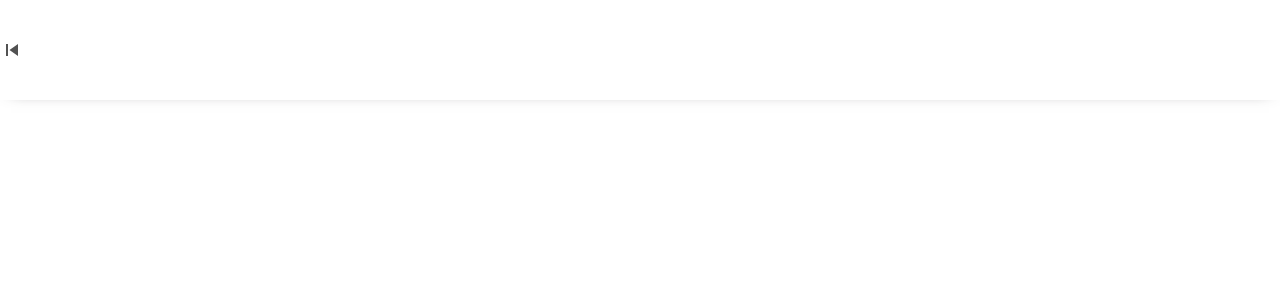
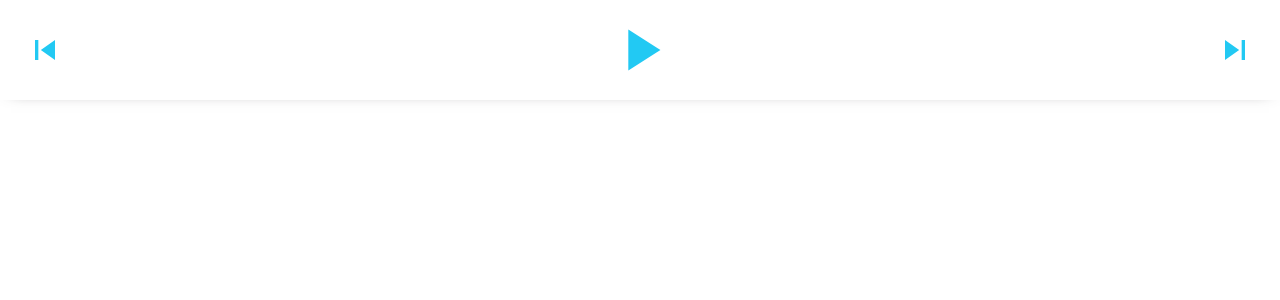
Before and after one commit to shahnshahmalik/demo-react-app, a React (Create React App) app: page / in a window 1280 px wide. Shown: the top 300 px of the page. Built offline with nearby package versions, Linux system fonts and the light colour scheme.

Commit message:
play pause button modified

```diff
--- a/package.json
+++ b/package.json
@@ -3,12 +3,12 @@
   "version": "0.0.0",
   "private": true,
   "dependencies": {
-    "@material-ui/core": "^4.11.0",
+    "@material-ui/core": "4.11.0",
     "@material-ui/icons": "^4.9.1",
-    "@types/react": "^16.8.6",
+    "@types/react": "16.9.51",
     "react": "16.13.1",
     "react-dom": "16.13.1",
-    "react-router-dom": "^5.2.0"
+    "react-router-dom": "5.2.0"
   },
   "scripts": {
     "start": "react-scripts start",
--- a/src/Components/player/player.js
+++ b/src/Components/player/player.js
@@ -1,11 +1,27 @@
-import React from "react";
+import React, { useState } from "react";
 import '../../style.css'
 import SkipPreviousIcon from '@material-ui/icons/SkipPrevious';
+import SkipNextIcon from '@material-ui/icons/SkipNext';
+import PlayArrowIcon from '@material-ui/icons/PlayArrow';
+import PauseIcon from '@material-ui/icons/Pause';
 
-export default function Player() {
+export default function Player(props) {
+  const [playButtonState, setPlayButtonState] = useState(true);
+
   return (
-    <div className={'fl v-cent h-cent start player'}>
-      <SkipPreviousIcon />
+    <div className={'fl v-cent h-cent space player'}>
+      <div className={'player-action-btn'}>
+        <SkipPreviousIcon style={{ fontSize: 40 }}/>
+      </div>
+       {playButtonState && <div onClick={()=> setPlayButtonState(false)} className={'player-action-btn'}>
+       <PlayArrowIcon style={{ fontSize: 70 }}/>
+       </div>}
+       {!playButtonState && <div onClick={()=> setPlayButtonState(true)} className={'player-action-btn'}>
+       <PauseIcon style={{ fontSize: 70 }}/>
+       </div>}
+      <div className={'player-action-btn'}>
+        <SkipNextIcon style={{ fontSize: 40 }}/>
+      </div>
     </div>
   );
 }
--- a/src/style.css
+++ b/src/style.css
@@ -54,3 +54,14 @@ body{
 -moz-box-shadow: 0px 0px 16px -11px rgba(77,75,77,1);
 box-shadow: 0px 0px 16px -11px rgba(77,75,77,1);
 }
+
+.player-action-btn {
+  padding: 8px 25px;
+  border-radius: 3px;
+  border: 1x solid rgb(214, 214, 214);
+  color: rgb(34, 201, 243);
+}
+
+.disabled{
+  color: #d6d8da!important;
+}
```
